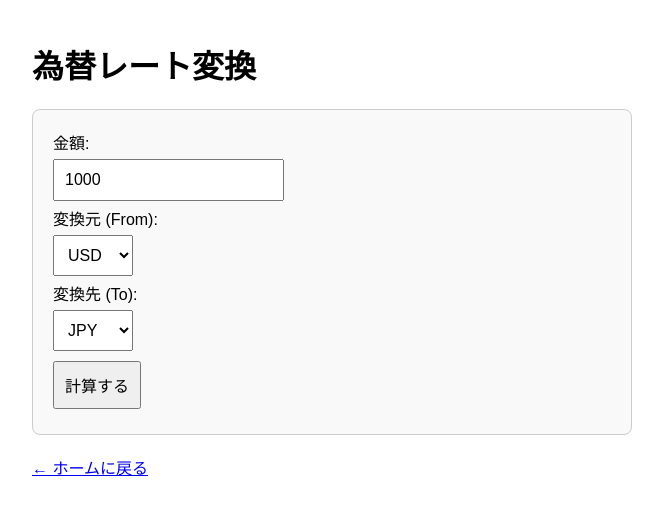
After one commit to arukuketoru/website_test, a Flask app: page /currency in a window 1280 px wide. The commit adds this page. Shown: the top 515 px of the page, without its empty margins (308-971 px from the left). Run offline with Flask 3, Linux system fonts and the light colour scheme.

Commit message:
add: new page

```diff
--- a/app.py
+++ b/app.py
@@ -148,6 +148,57 @@ def search_index():
     # 'GET'リクエスト（初期アクセス）の場合、resultsは空のまま渡される
     return render_template('index.html', keywords = keywords,results=results)
 
+@app.route('/currency', methods=['GET', 'POST'])
+def currency_converter():
+    # デフォルト値の設定
+    amount = 1000
+    from_currency = 'USD'
+    to_currency = 'JPY'
+    result = None
+    rate = None
+    error = None
+
+    if request.method == 'POST':
+        try:
+            # フォームから値を取得
+            amount = float(request.form['amount'])
+            from_currency = request.form['from_currency']
+            to_currency = request.form['to_currency']
+
+            # 外部API (Frankfurter) にリクエストを送信
+            # URL例: https://api.frankfurter.app/latest?amount=10&from=USD&to=JPY
+            api_url = f"https://api.frankfurter.app/latest?amount={amount}&from={from_currency}&to={to_currency}"
+
+            response = requests.get(api_url)
+            response.raise_for_status() # エラーチェック
+
+            data = response.json()
+
+            # 結果を取り出す
+            if to_currency in data['rates']:
+                result = data['rates'][to_currency]
+                # 1単位あたりのレートも計算しておく
+                rate = result / amount
+            else:
+                error = "指定された通貨のデータを取得できませんでした。"
+
+        except ValueError:
+            error = "金額には数値を入力してください。"
+        except Exception as e:
+            error = f"エラーが発生しました: {e}"
+
+    # 通貨リスト（選択肢用）
+    currencies = ['JPY', 'USD', 'EUR', 'GBP', 'AUD', 'CAD', 'KRW', 'CNY']
+
+    return render_template('currency.html',
+                           amount=amount,
+                           from_currency=from_currency,
+                           to_currency=to_currency,
+                           result=result,
+                           rate=rate,
+                           currencies=currencies,
+                           error=error)
+
 if __name__ == '__main__':
     # 開発用サーバーを起動 (外部公開用ではない)
     # debug=True にすると、コード変更時に自動で再起動されます
--- /dev/null
+++ b/templates/currency.html
@@ -0,0 +1,102 @@
+<!DOCTYPE html>
+<html lang="ja">
+
+<head>
+    <meta charset="UTF-8">
+    <title>為替レート変換</title>
+    <style>
+        body {
+            font-family: sans-serif;
+            max-width: 600px;
+            margin: 0 auto;
+            padding: 20px;
+        }
+
+        .converter-box {
+            border: 1px solid #ccc;
+            padding: 20px;
+            border-radius: 8px;
+            background-color: #f9f9f9;
+        }
+
+        input,
+        select,
+        button {
+            padding: 10px;
+            margin: 5px 0;
+            font-size: 16px;
+        }
+
+        .result {
+            font-size: 1.5em;
+            color: #007bff;
+            font-weight: bold;
+            margin-top: 20px;
+        }
+
+        .rate-info {
+            font-size: 0.9em;
+            color: #666;
+        }
+
+        .error {
+            color: red;
+        }
+
+        a {
+            display: inline-block;
+            margin-top: 20px;
+        }
+    </style>
+</head>
+
+<body>
+
+    <h1>為替レート変換</h1>
+
+    <div class="converter-box">
+        {% if error %}
+        <p class="error">{{ error }}</p>
+        {% endif %}
+
+        <form method="POST">
+            <div>
+                <label>金額:</label><br>
+                <input type="number" name="amount" value="{{ amount }}" step="0.01" required>
+            </div>
+
+            <div>
+                <label>変換元 (From):</label><br>
+                <select name="from_currency">
+                    {% for curr in currencies %}
+                    <option value="{{ curr }}" {% if curr==from_currency %}selected{% endif %}>{{ curr }}</option>
+                    {% endfor %}
+                </select>
+            </div>
+
+            <div>
+                <label>変換先 (To):</label><br>
+                <select name="to_currency">
+                    {% for curr in currencies %}
+                    <option value="{{ curr }}" {% if curr==to_currency %}selected{% endif %}>{{ curr }}</option>
+                    {% endfor %}
+                </select>
+            </div>
+
+            <button type="submit">計算する</button>
+        </form>
+
+        {% if result %}
+        <div class="result">
+            {{ "{:,.2f}".format(amount) }} {{ from_currency }} = <br>
+            {{ "{:,.2f}".format(result) }} {{ to_currency }}
+        </div>
+        <p class="rate-info">現在のレート: 1 {{ from_currency }} = {{ "{:,.4f}".format(rate) }} {{ to_currency }}</p>
+        {% endif %}
+    </div>
+
+    <a href="/">← ホームに戻る</a>
+
+</body>
+
+</html>
--- a/templates/home.html
+++ b/templates/home.html
@@ -32,7 +32,9 @@
     <p>このサイトは、研究活動をサポートするためのツールを提供しています。</p>
 
     <a href="/search" class="link-box">論文検索ツールを利用する</a>
-
+    <a href="/currency" class="link-box" style="margin-left: 10px; background-color: #e3f2fd;">
+        為替レート変換ツールを利用する
+    </a>
 </body>
 
 </html>
```
